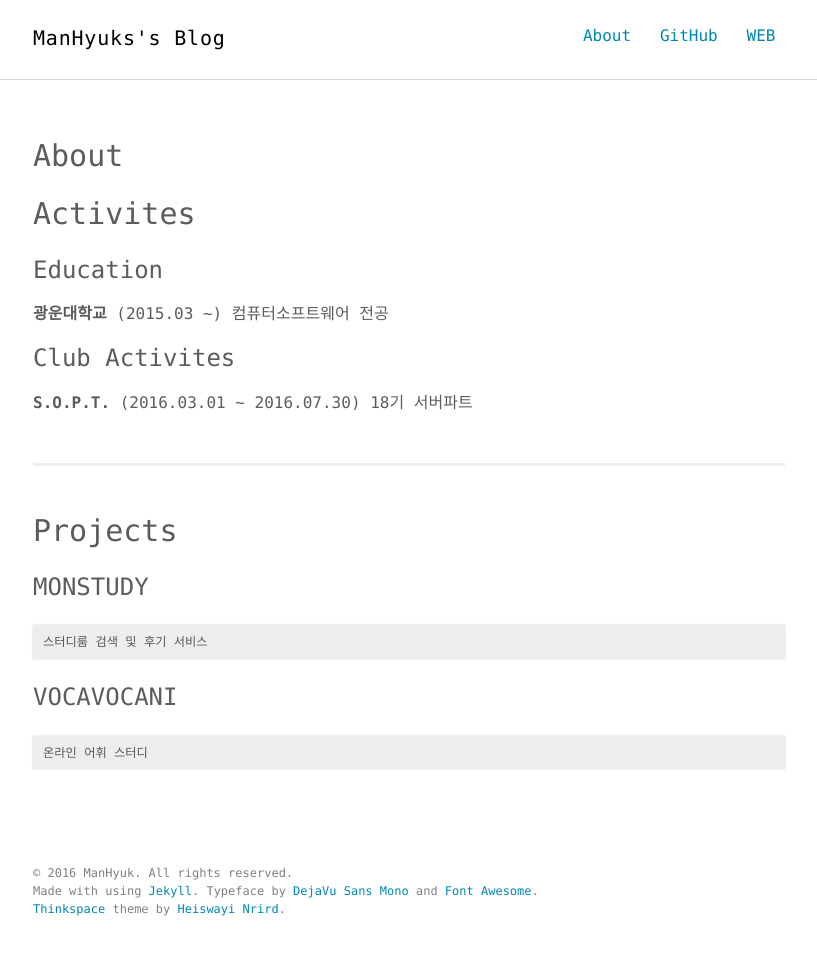
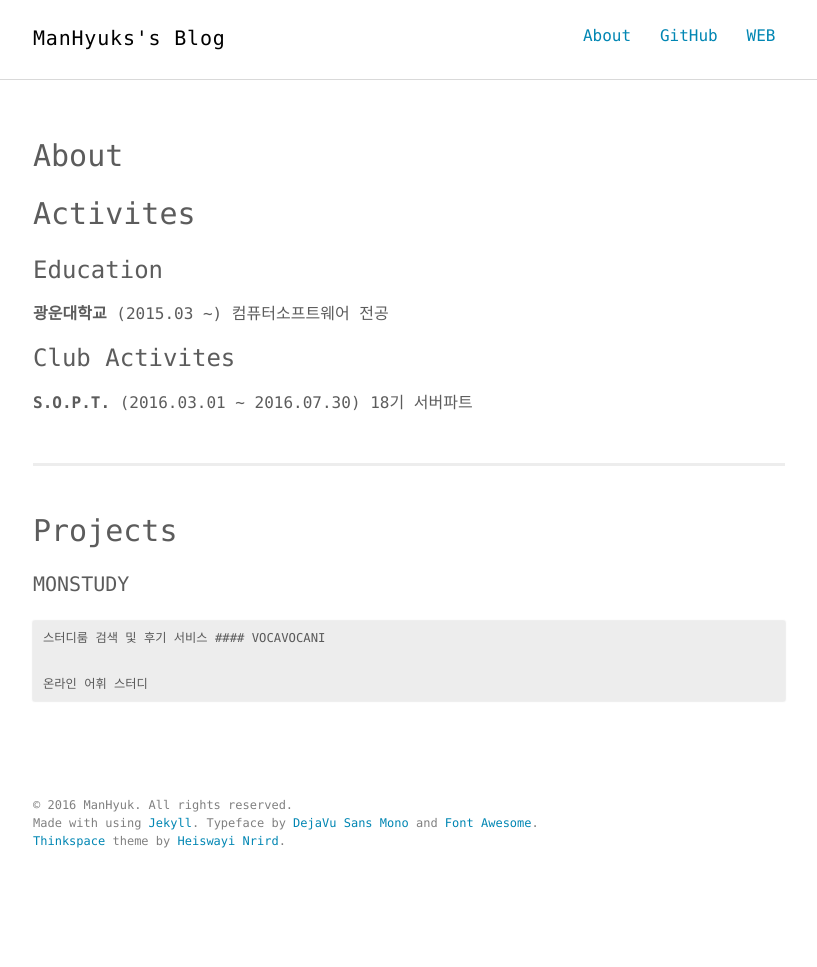
Before and after one commit to ManHyuk/ManHyuk.github.io, a Jekyll site: the page built from about.md, in a window 1280 px wide. Shown: the whole page, without its empty margins (231-1048 px from the left). Built offline with Jekyll 4.4.1, drawn with Linux system fonts in a browser that asks for light colours; after the commit the page ends 900 px from its top, so only the background shows below that.

```diff
--- a/about.md
+++ b/about.md
@@ -20,10 +20,9 @@ permalink: /about/
 
 # Projects
 
-### MONSTUDY
+#### MONSTUDY
 
     스터디룸 검색 및 후기 서비스
-
-### VOCAVOCANI
+#### VOCAVOCANI
 
     온라인 어휘 스터디
```
